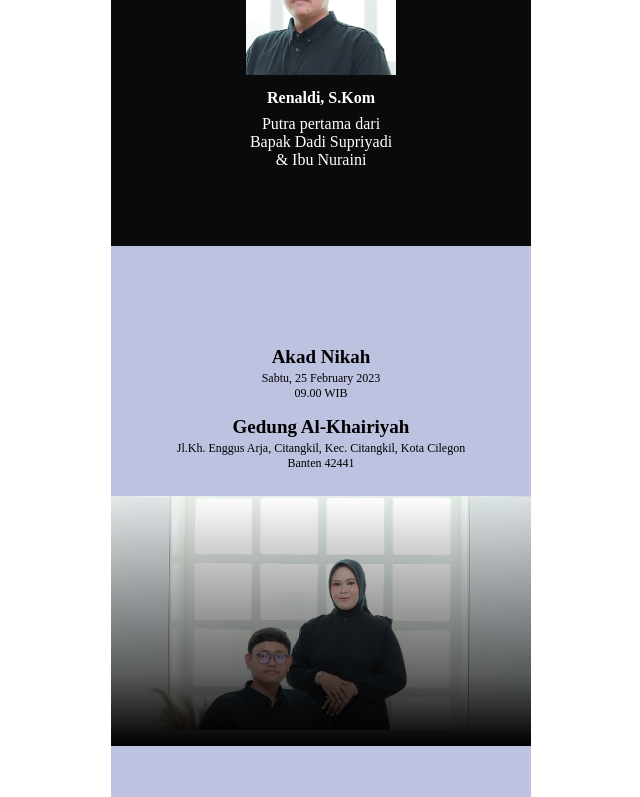
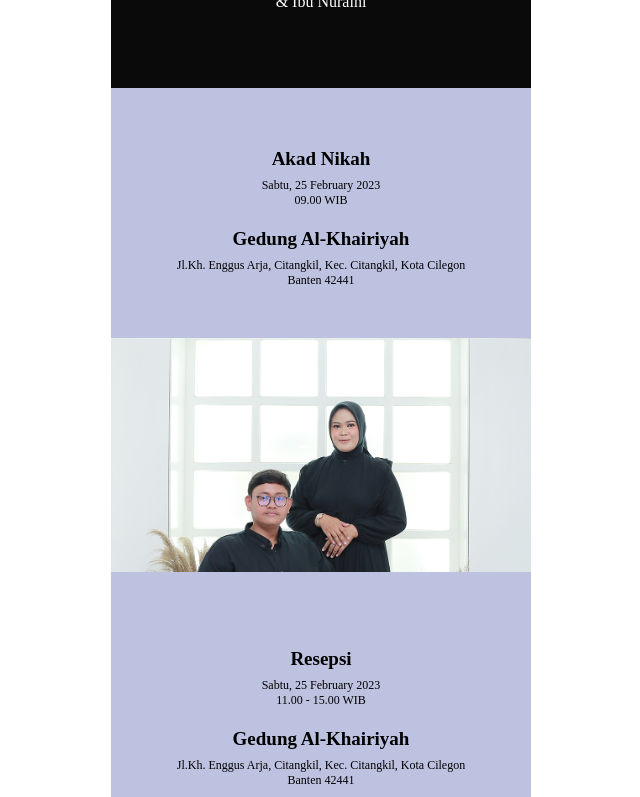
Before and after one commit to renaldi03/Nita-Renaldi, a Next.js app: page / in a window 1280 px wide. Shown: the part 2000-2797 px from the top of the page, without its empty margins (319-959 px from the left). Built offline with nearby package versions, Linux system fonts and the light colour scheme.

Commit message:
final layout

```diff
--- a/components/AfterHeader/index.tsx
+++ b/components/AfterHeader/index.tsx
@@ -4,10 +4,10 @@ export default function AfterHeader() {
       <div className="text-quran">
         <h3 data-aos="fade-up">
           “Dan di antara tanda-tanda kekuasaan Allah ialah diciptakan-Nya
-          untukmu pasangan hidup dari jenismu <br></br> sendiri supaya kamu
+          untukmu pasangan hidup dari jenismu sendiri <br></br>supaya kamu
           merasa tentram di samping-Nya dan dijadikan-Nya rasa kasih sayang di
-          antara<br></br> kamu. Sesungguhnya yang demikian itu menjadi bukti
-          kekuasaan Allah bagi kaum yang berfikir.“
+          antara <br></br> kamu. Sesungguhnya yang demikian itu menjadi bukti
+          kekuasaan <br></br> Allah bagi kaum yang berfikir.“
         </h3>
         <h2 data-aos="fade-up">(QS. ArRum 21)</h2>
       </div>
--- a/components/Footer/index.tsx
+++ b/components/Footer/index.tsx
@@ -4,8 +4,14 @@ export default function Footer() {
       <div className="section-footer">
         <p>{/* Backsound by : <br></br>Adele - Make You Fell My Love */}</p>
         {/* <br></br> */}
+        <img src="hand.png" />
         <div className="copyright">
-          <p>&copy; all right reserved by.....</p>
+          <div className="cewe">
+            <p>NITA</p>
+          </div>
+          <div className="cowo">
+            <p>ALDI</p>
+          </div>
         </div>
       </div>
     </div>
--- a/components/Text2/index.tsx
+++ b/components/Text2/index.tsx
@@ -2,8 +2,8 @@ export default function Text2() {
   return (
     <div className="text-quote2">
       <p data-aos="fade-up">
-        "being someone's first love may be great, bu to be thier last is beyond
-        perfect."
+        "being someone's first love may be great, but to be thier last <br></br>
+        is beyond perfect."
       </p>
       <img src="two-lines.png" />
     </div>
--- a/pages/index.tsx
+++ b/pages/index.tsx
@@ -1,7 +1,6 @@
 import Head from "next/head";
 import AOS from "aos";
 import "aos/dist/aos.css";
-import ReactAudioPlayer from "react-audio-player";
 import Header from "../components/Header";
 import AfterHeader from "../components/AfterHeader";
 import Text1 from "../components/Text1";
@@ -21,6 +20,7 @@ export default function Home() {
     AOS.init();
     // AOS.refresh();
   }, []);
+
   return (
     <>
       <Head>
@@ -28,7 +28,6 @@ export default function Home() {
         <meta name="viewport" content="width=device-width, initial-scale=1" />
         <link rel="icon" href="/13.png" />
       </Head>
-      <iframe src="music.mp3" allow="autoplay" id="iframeAudio"></iframe>
       <section>
         <Header />
         <AfterHeader />
@@ -40,7 +39,7 @@ export default function Home() {
         <Gift />
         <SectionHastag />
         <Gallery />
-        {/* <Maps /> */}
+        <Maps />
         <Footer />
       </section>
     </>
--- a/styles/globals.css
+++ b/styles/globals.css
@@ -10,6 +10,31 @@ section {
   background-color: #0a0a0a!important;
   margin: auto;
 }
+
+iframe{
+  width: 415px;
+  height: 250px;
+  left: 140px;
+  margin-top: 3070px;
+  position: absolute;
+  align-items: center;
+  text-align: center;
+  left: 0;
+
+}
+
+.googleMap{
+  position: absolute;
+  color: white;
+}
+
+.googleMap p{
+  position: absolute;
+  margin-top: 3030px;
+  font-size: 25px;
+  font-weight:400;
+}
+
 
 
 .header{
@@ -73,11 +98,12 @@ section {
 }
 
 .text-quran h3{
-  margin-top: 40px;
+  height: 100px;
+  margin-top: 10px;
   position: absolute;
   align-items: center;
   text-align: center;
-  font-size: 6px;
+  font-size: 8px;
 }
 
 .text-quran h2{
@@ -103,7 +129,7 @@ section {
 }
 
 .text-marriage p {
-  font-size: 13px;
+  font-size: 12px;
   text-align: center;
   align-items: center;
   height: 100px;
@@ -183,6 +209,15 @@ section {
   height: 250px;
 }
 
+.location-date-akad a{
+  margin-top: 20px;
+}
+
+.location-date-akad button {
+  margin-top: 230px;
+}
+
+
 .akad{
   position: relative;
   text-align: center;
@@ -192,13 +227,13 @@ section {
 .akad h1{
   font-size: 19px;
   position: absolute;
-  margin-top: 100px;
+  margin-top: 60px;
 }
 
 .akad p{
   font-size: 12px;
   position: absolute;
-  margin-top: 125px;
+  margin-top: 90px;
 
 }
 
@@ -211,14 +246,16 @@ section {
 .location-akad h1 {
   font-size: 19px;
   position: absolute;
-  margin-top: 170px;
+  margin-top: 140px;
 }
 
 .location-akad p {
   font-size: 12px;
   position: absolute;
-  margin-top: 195px;
+  margin-top: 170px;
 }
+
+locat
 
 .shadow-foto1{
   position: absolute;
@@ -246,14 +283,14 @@ section {
 
 .resepsi h1{
   position: absolute;
-  margin-top: 100px;
+  margin-top: 60px;
   font-size: 19px;
 }
 
 .resepsi p {
   position: absolute;
   font-size: 12px;
-  margin-top:130px
+  margin-top: 90px;
 }
 
 .location-resepsi{
@@ -265,13 +302,13 @@ section {
 .location-resepsi h1{
   font-size: 19px;
   position: absolute;
-  margin-top: 170px;
+  margin-top: 140px;
 }
 
 .location-resepsi p{
   font-size: 12px;
   position: absolute;
-  margin-top: 195px;
+  margin-top: 170px;
 }
 
 .shadow-foto2{
@@ -456,8 +493,8 @@ section {
   position: relative;
   background-color: #bdc2e0;
   color: black;
-  margin-top: 3020px;
-  height: 150px;
+  margin-top: 3324px;
+  height: 60px;
 }
 
 .section-footer{
@@ -472,477 +509,30 @@ section {
   width: auto;
 }
 
-.copyright p {
-  top: 60px;
+.section-footer img{
+  margin-top: 20px;
+  width: 25px;
+  left: 200px;
+  position: relative;
+  align-items: center;
+  text-align: center;
+}
+.copyright{
+  height: 60px;
+  top: -8px;
+  position: absolute;
+  display: flex;
+  justify-content: space-around;
 }
 
-
-
-/*
-
-
-.footer{
-  width: 100vw;
-  height: 200px;
-  color: black;
-  background-color: white;
+.cewe p {
+  position: absolute;
+  margin-left: 150px;
+  margin-top: -5px;
 }
 
-.section-footer{
-  position: relative;
-  text-align: center;
-  top: 50%;
+.cowo p {
+  position: absolute;
+  margin-left: 30px;
+  margin-top: -3px ;
 }
-
-@media (max-width: 480px) {
-
-  .text-header1 h1{
-    font-size: 2rem;
-    color: white;
-  }
-
-  .text-header1 h2{
-    font-size: 1rem;
-    position: relative;
-    text-align: center;
-    align-items: center;
-    margin-left: 1px;
-    margin-top: 1rem;
-    color:white;
-  }
-
-  .text-quran h3{
-    font-size: 6px;
-    margin-top: -10rem;
-    align-items: center;
-    text-align: center;
-    margin-left: 20px;
-    margin-right: 20px;
-
-  }
-
-  .section-text-quran{
-    margin-top: 240px;
-  }
-  .text-quran h2 {
-    margin-top: 1rem;
-    font-size: 10px;
-  }
-
-  .photo1{
-    margin-top: -10px;
-  }
-
-  .shadow-afterheader{
-    width: 320px;
-    margin-bottom: 200px;
-    margin-top:-20px;
-    height: 200px;
-  }
-
-  .text-marriage p{
-    margin-left: 200px;
-    margin-right: 400px;
-    width: 100vw;
-  }
-
-  .photo1 img{
-    width: 320px;
-  }
-
-  .text-marriage{
-    margin-top: 360px;
-    height: 150px;
-  }
-
-  .text-marriage p {
-    font-size: 10px;
-    margin-left: 5px;
-    margin-right: 10px;
-  }
-
-  .profil {
-    margin-top: -130px;
-    height: 250px;
-  }
-  .profil img {
-    width: 60px;
-  }
-
-  .pemisah {
-    width: 20px;
-  }
-  .pemisah p{
-    font-size: 40px;
-  }
-
-  .ppcewek{
-    align-items: center;
-    text-align: center;
-  }
-
-  .profil h4{
-    font-size: 12px;
-  }
-
-  .pemisah{
-    margin-top: 18px;
-  }
-
-  .pemisah p{
-    font-size: 40px!important;
-  }
-
-  .profil p{
-    font-size: 9px;
-    padding: 5px;
-    margin:2px;
-    margin-top: -18px;
-  }
-
-  .section-location{
-    margin-top: -5rem;
-    width: 100vw;
-    height: 250px;
-  }
-
-  .akad h1{
-    font-size: 20px;
-    color: black;
-    margin-top: -190px;
-    position:absolute;
-    margin-left: -62px;
-  }
-
-  .akad p{
-    margin-top: -135px;
-    left: 50%;
-    transform: translate(-50%, -50%);
-    font-size : 10px;
-    padding: 0;
-    position:absolute;
-   }
-
-
-  .location-akad h1{
-    color: black;
-    font-size: 20px;
-    position:absolute;
-    margin-top: -130px;
-    margin-left: -105px;
-  }
-
-  .location-akad p{
-    position: absolute;
-    margin-left: 120px;
-    text-align: center;
-    margin-top: -90px;
-    font-size: 10px;
-  }
-
-
-  .section-foto-location1{
-  width: 100vw;
-
-  }
-
-  .section-foto-location1 img{
-  width: 100vw;
-  }
-
-  .shadow-foto1 {
-  position: absolute;
-  width: 100vw;
-  height: 250px;
-  margin-top: 250px;
-  }
-
-  .section-foto-location1 img{
-  margin-top: 249px;
-  }
-
-  .section-location-resepsi{
-    width: 100vw;
-    height: 250px;
-    margin-top: 232px;
-  }
-
-  .resepsi h1{
-    position: absolute;
-    margin-left: 205px;
-    font-size: 20px;
-    margin-top: -190px;
-  }
-
-  .resepsi p {
-    font-size: 10px;
-    position: absolute;
-    margin-top: -150px;
-    margin-left: 200px;
-  }
-
-  .location-resepsi h1{
-    font-size: 20px;
-    margin-left: 140px;
-    position: absolute;
-    margin-top: -130px;
-  }
-
-  .location-resepsi p {
-    position: absolute;
-    font-size: 10px;
-    margin-top: -90px;
-    margin-left: 120px;
-  }
-
-  .location-resepsi p {
-    font-size: 10px;
-  }
-
-  .shadow-foto2{
-    height: 235px;
-    width: 100vw;
-    margin-top: 250px;
-  }
-
-  .section-foto-location2 img{
-    width: 100vw;
-    margin-top: 250px;
-  }
-
-  .section-cutdown{
-    width: 100vw;
-    height: 140px;
-    margin-top: 179px;
-  }
-
-  .section-cutdown h1 {
-    font-size: 15px;
-    position: absolute;
-    margin-top: 19px;
-  }
-
-  .cutdown{
-    position: relative;
-    margin-left: 0px;
-    margin-right: 15px;
-  }
-
-  .days {
-    width: 5px;
-    font-size: 25px;
-    margin-top: -70px;
-  }
-
-  .hours {
-    width: 5px;
-    font-size: 25px;
-    margin-top: -70px;
-  }
-
-  .mins {
-    width: 5px;
-    font-size: 25px;
-    margin-top: -70px;
-  }
-
-  .seconds {
-    width: 5px;
-    font-size: 25px;
-    margin-top: -70px;
-  }
-
-  .cutdown h4{
-    font-size: 10px;
-  }
-
-  .days h4 {
-    margin-left: -1px;
-  }
-
-  .hours h4 {
-    margin-left: -5px;
-  }
-
-  .mins h4{
-    margin-left: -7px;
-  }
-
-  .seconds h4 {
-    margin-left: -7px;
-  }
-
-  .gift {
-    margin-top: -71px;
-    height: 250px;
-  }
-
-  .gift h1{
-    font-size: 20px;
-    margin-top: -140px;
-    position:relative;
-    padding: 10px;
-    margin: 0;
-  }
-
-  .gift p{
-    position: absolute;
-    font-size: 8px;
-    margin-top: 10px;
-    margin-left: 50px;
-    margin-right: 50px;
-  }
-
-  .logo-gift {
-    margin-top: -35px;
-  }
-
-  .logo-gift a{
-    position: relative;
-    margin-top: 120px;
-    width: 50px;
-    height: 50px;
-  }
-
-  .logo-gift img{
-    width: 20px;
-    margin-top: -25px;
-    position: absolute;
-  }
-
-  .shadow-hastag{
-    margin-top: 8px;
-    position: absolute;
-    width: 100vw;
-    height: 320px!important;
-  }
-
-  .shadow-hastag h3{
-    font-size: 25px;
-    margin-top: 130px;
-    margin-left: -2px;
-  }
-
-  .shadow-hastag p{
-    font-size: 6px;
-    margin-top: 130px;
-  }
-
-  .gallery{
-    display: block;
-    margin-top: 0px;
-  }
-
-  .responsive-galery{
-    left: -335px;
-  }
-
-  .responsive-galery img{
-    width: 80px;
-  }
-  .footer{
-    height: 100px;
-    margin-top: 0px;
-  }
-
-  .section-footer{
-    top: 10px;
-    width: 100vw;
-  }
-
-  .section-footer p{
-    font-size: 10px;
-    margin-top: 20px;
-    top: 15px;
-    left: 20px;
-    width: 100vw;
-    margin: 0px;
-    padding-top: -50px;
-  }
-
-  .copyright p{
-    font-size: 7px;
-    left: 15px;
-    margin-top:-10px;
-
-  }
-
-}
-
-
-@media (max-width: 480px) {
-
-  .text-marriage p {
-    width: 280px;
-  }
-
-
-  .shadow-hastag{
-    margin-top:0 ;
-    height: 250px!important;
-  }
-
-  .responsive-galery {
-    align-items: center;
-    left: -415px;
-  }
-
-  .responsive-galery img{
-    margin-left: -100px;
-    padding-left: 100px;
-  }
-
-  .location-akad p{
-    margin-left: 40px;
-  }
-
-  .shadow-foto1{
-    height: 178px;
-  }
-
-  .section-location-resepsi{
-    margin-top: 177px;
-  }
-
-  .resepsi h1{
-    margin-left: 130px;
-  }
-
-  .resepsi p{
-    margin-left: 123px;
-  }
-
-  .location-resepsi h1{
-    margin-left: 70px;
-  }
-
-  .location-resepsi p{
-    margin-left: 55px;
-  }
-
-  .shadow-foto2{
-    height: 178px;
-  }
-
-  .section-cutdown{
-    margin-top: 123px;
-  }
-
-  .shadow-hastag h3{
-    margin-top: 100px;
-  }
-
-  .shadow-hastag p {
-    margin-top: 155px;
-  }
-
-  .section-footer p{
-    margin-left: -20px;
-  }
-
-}
-@media (prefers-color-scheme: dark) {
-  html {
-    color-scheme: dark!important;
-  }
-} */
```
Also changed, not shown: components/maps/index.tsx (+9 -13 lines), public/hand.png (added).
